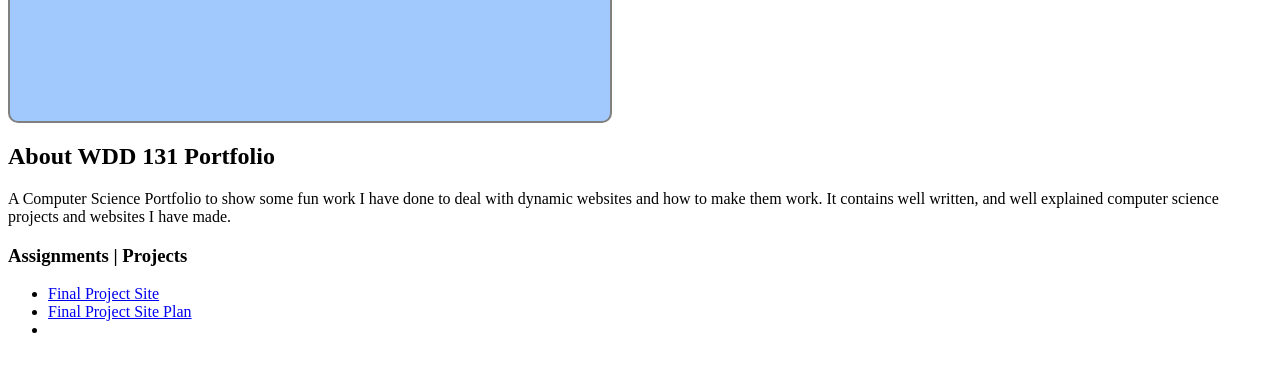
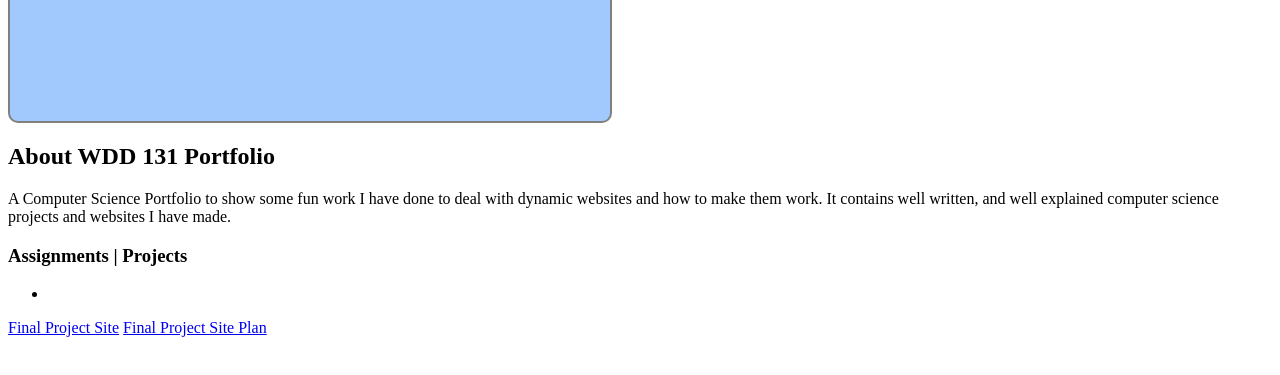
Before and after one commit to jarom-bradshaw/wdd-131-dynamic-web, a plain HTML site: page index.html in a window 1280 px wide. Shown: the part 89-464 px from the top of the page. Drawn offline with Linux system fonts and the light colour scheme.

Commit message:
Hopefull fix routing problem

```diff
--- a/index.html
+++ b/index.html
@@ -30,10 +30,11 @@
     <main>
         <h3>Assignments | Projects</h3>
         <ul>
-            <li><a href="../final-project/index.html">Final Project Site</a> </li>
-            <li><a href="../final-project/site-plan.html">Final Project Site Plan</a></li>
+
             <li a=""></li>
         </ul>
+        <p>    <a href="../final-project/index.html">Final Project Site</a>
+            <a href="../final-project/site-plan.html">Final Project Site Plan</a></p>
     </main>
 </body>
 </html>
```
Also changed, not shown: wdd-131/random.html (renamed from wdd-131/index.html).
